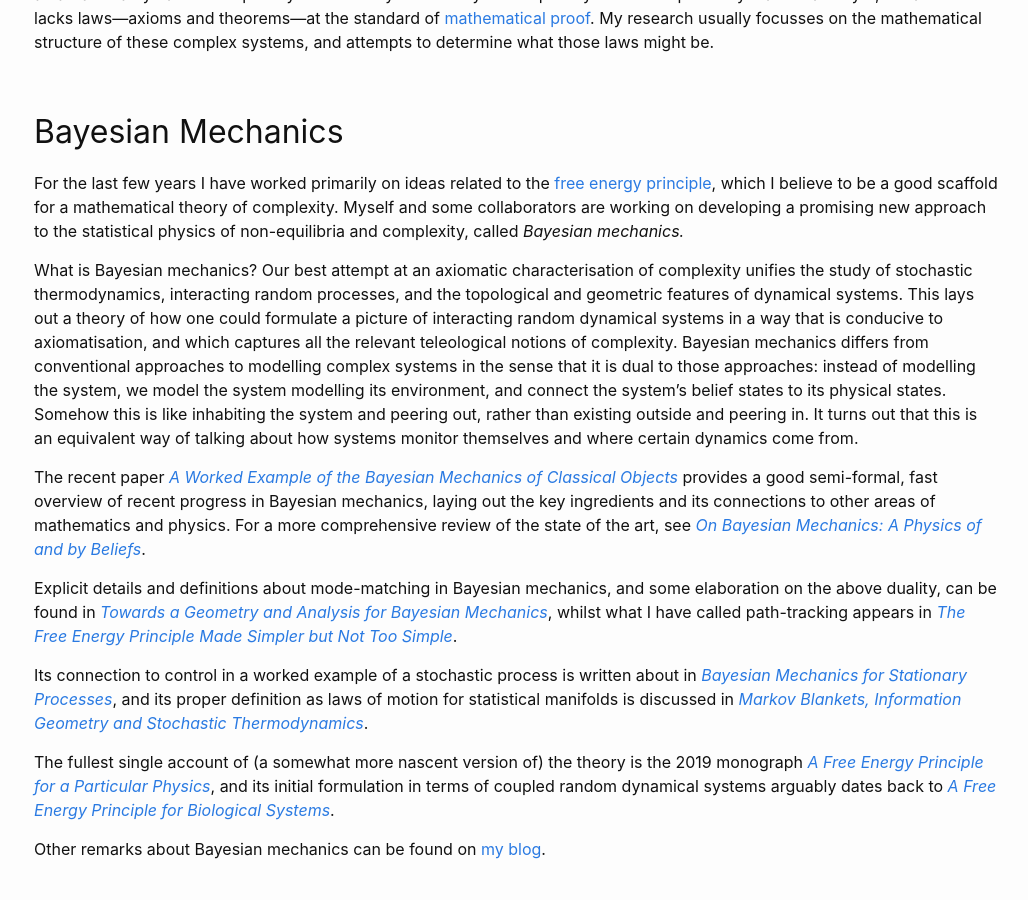
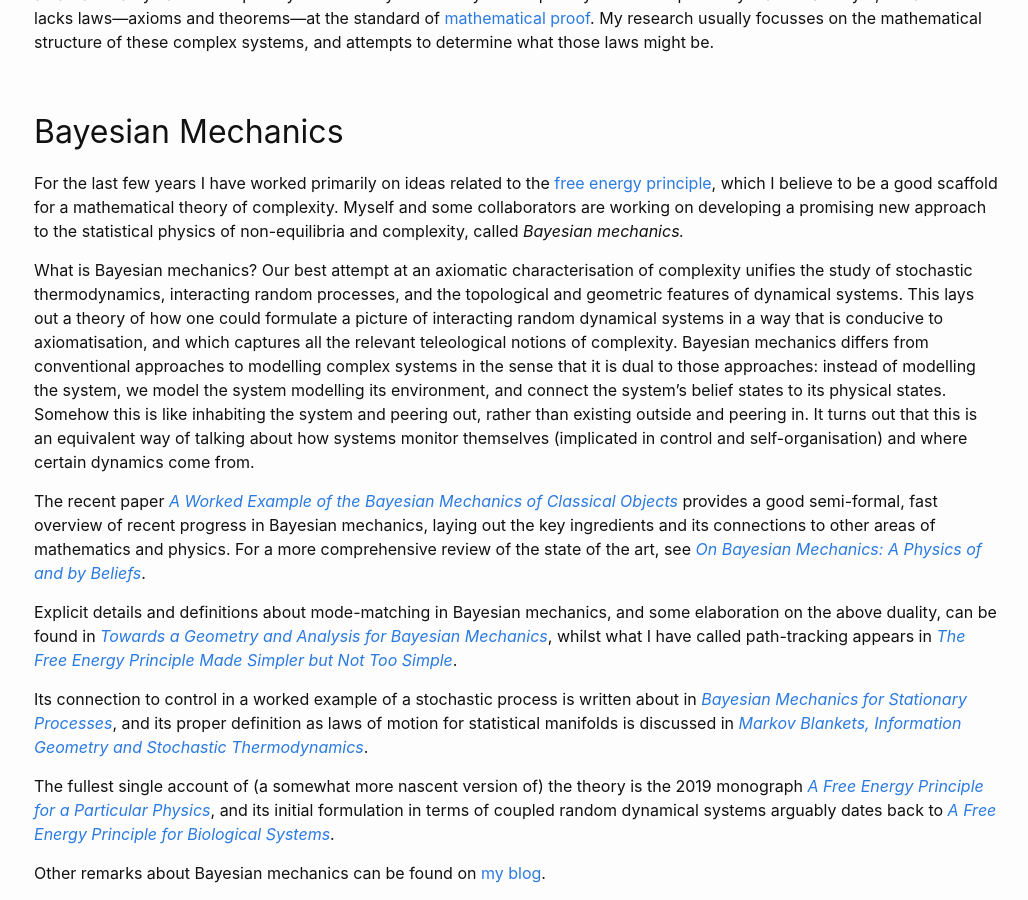
Before and after one commit to DARSakthi/DARSakthi.github.io, a Jekyll site: the page built from research.markdown, in a window 1280 px wide and 900 px high, scrolled down 578 px. Shown: the whole window, without its empty margins (124-1152 px from the left). Built offline with Jekyll 4.4.1, drawn with Linux system fonts in a browser that asks for light colours.

Commit message:
Added text

```diff
--- a/research.markdown
+++ b/research.markdown
@@ -20,7 +20,7 @@ In the widest possible terms, what this means is, I study—and try to find—**
 
 For the last few years I have worked primarily on ideas related to the [free energy principle](https://en.wikipedia.org/wiki/Free_energy_principle), which I believe to be a good scaffold for a mathematical theory of complexity. Myself and some collaborators are working on developing a promising new approach to the statistical physics of non-equilibria and complexity, called _Bayesian mechanics._
 
-What is Bayesian mechanics? Our best attempt at an axiomatic characterisation of complexity unifies the study of stochastic thermodynamics, interacting random processes, and the topological and geometric features of dynamical systems. This lays out a theory of how one could formulate a picture of interacting random dynamical systems in a way that is conducive to axiomatisation, and which captures all the relevant teleological notions of complexity. Bayesian mechanics differs from conventional approaches to modelling complex systems in the sense that it is dual to those approaches: instead of modelling the system, we model the system modelling its environment, and connect the system's belief states to its physical states. Somehow this is like inhabiting the system and peering out, rather than existing outside and peering in. It turns out that this is an equivalent way of talking about how systems monitor themselves and where certain dynamics come from.
+What is Bayesian mechanics? Our best attempt at an axiomatic characterisation of complexity unifies the study of stochastic thermodynamics, interacting random processes, and the topological and geometric features of dynamical systems. This lays out a theory of how one could formulate a picture of interacting random dynamical systems in a way that is conducive to axiomatisation, and which captures all the relevant teleological notions of complexity. Bayesian mechanics differs from conventional approaches to modelling complex systems in the sense that it is dual to those approaches: instead of modelling the system, we model the system modelling its environment, and connect the system's belief states to its physical states. Somehow this is like inhabiting the system and peering out, rather than existing outside and peering in. It turns out that this is an equivalent way of talking about how systems monitor themselves (implicated in control and self-organisation) and where certain dynamics come from.
 
 The recent paper [_A Worked Example of the Bayesian Mechanics of Classical Objects_](...) provides a good semi-formal, fast overview of recent progress in Bayesian mechanics, laying out the key ingredients and its connections to other areas of mathematics and physics. For a more comprehensive review of the state of the art, see [_On Bayesian Mechanics: A Physics of and by Beliefs_](https://arxiv.org/abs/2205.11543).
 
```
